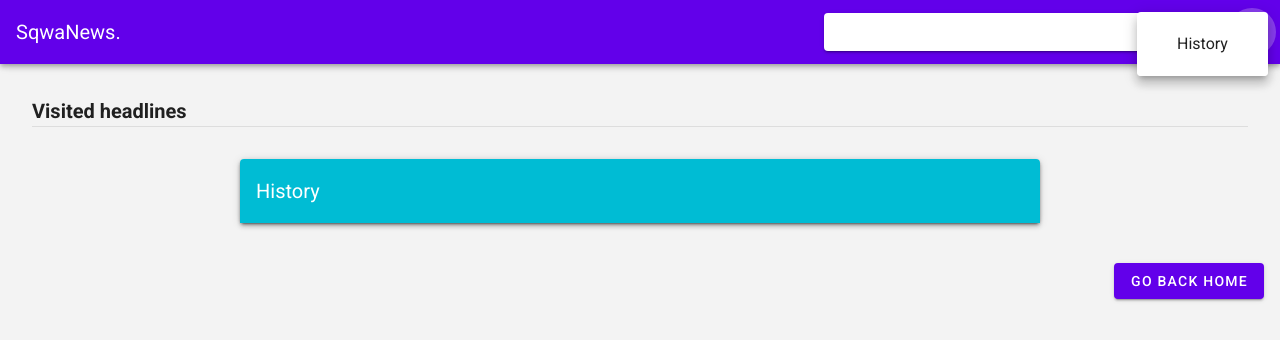
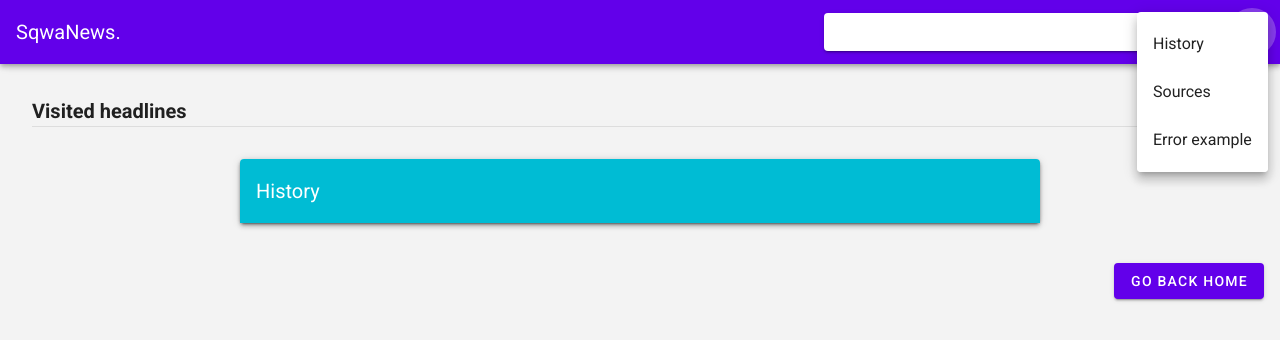
Before and after one commit to LouisonDruelle/manatal-vue-test, a Vue app: page /history in a window 1280 px wide. Both pictures are taken after a click on the button 1252 px from the left and 32 px from the top of the page. Shown: the top 340 px of the page. Built offline with nearby package versions, Linux system fonts and the light colour scheme.

Commit message:
feat: navbar route links

```diff
--- a/src/components/Navbar.vue
+++ b/src/components/Navbar.vue
@@ -4,7 +4,7 @@
       color="deep-purple accent-4"
       dark
     >
-      <v-toolbar-title>SqwaNews.</v-toolbar-title>
+      <v-toolbar-title @click="$router.push('/')">SqwaNews.</v-toolbar-title>
 
       <v-spacer></v-spacer>
       <v-col
@@ -18,7 +18,7 @@
         dense
         hide-details
         v-model="keyword"
-        @keydown="searchHeadline"
+        @keydown="searchHeadlines"
       ></v-text-field>
       </v-col>
       <v-menu>
@@ -33,8 +33,13 @@
         </template>
 
         <v-list>
-          <v-list-item link class="px-10">
-            <v-list-item-title @click="$router.push('history')">History</v-list-item-title>
+          <v-list-item
+            v-for="(item, i) in routes"
+            :key="i"
+            link
+            @click="$router.push(item.route)"
+          >
+            <v-list-item-title>{{ item.title }}</v-list-item-title>
           </v-list-item>
         </v-list>
       </v-menu>
@@ -46,12 +51,21 @@
 export default {
   data: () => ({
     keyword: '',
+    routes: [
+      { title: 'History', route: '/history' },
+      { title: 'Sources', route: '/sources' },
+      { title: 'Error example', route: '/error' },
+    ],
   }),
   methods: {
-    searchHeadline() {
-      this.$store.dispatch('searchHeadlines', {
-        keyword: this.keyword,
-      });
+    async searchHeadlines() {
+      try {
+        await this.$store.dispatch('searchHeadlines', {
+          keyword: this.keyword,
+        });
+      } catch (e) {
+        console.log(e);
+      }
     },
   },
 };
```
